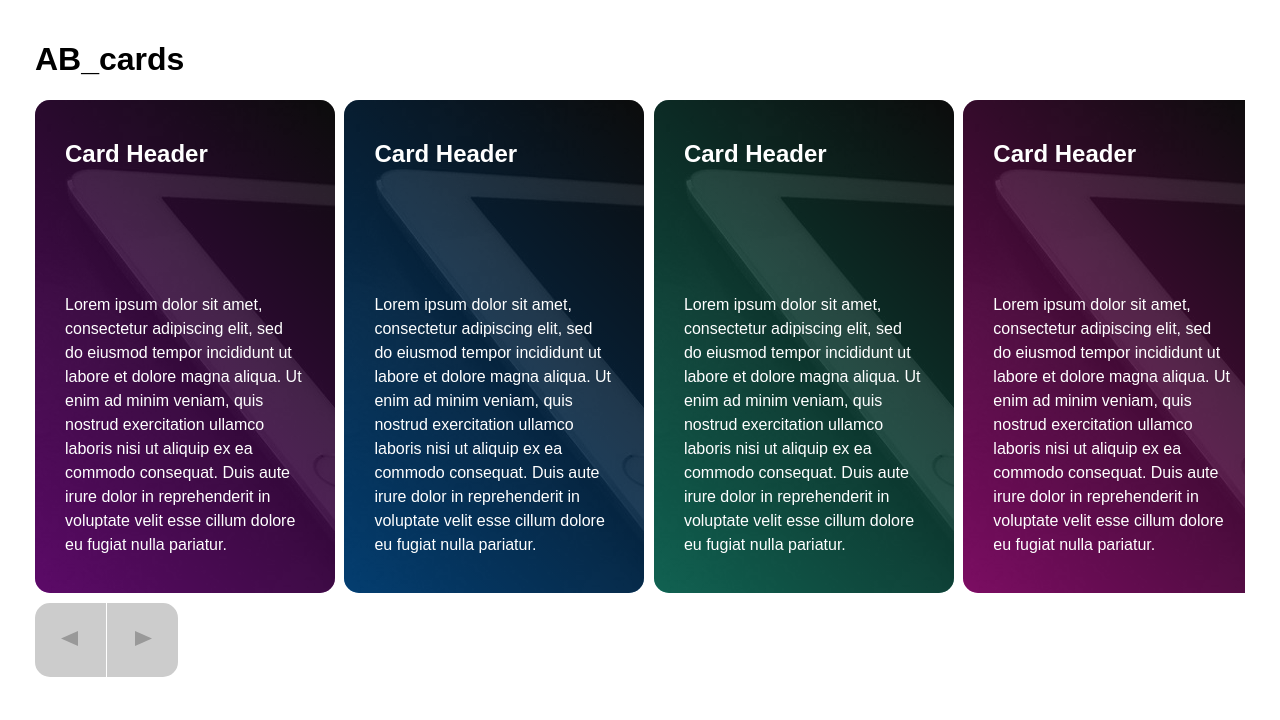
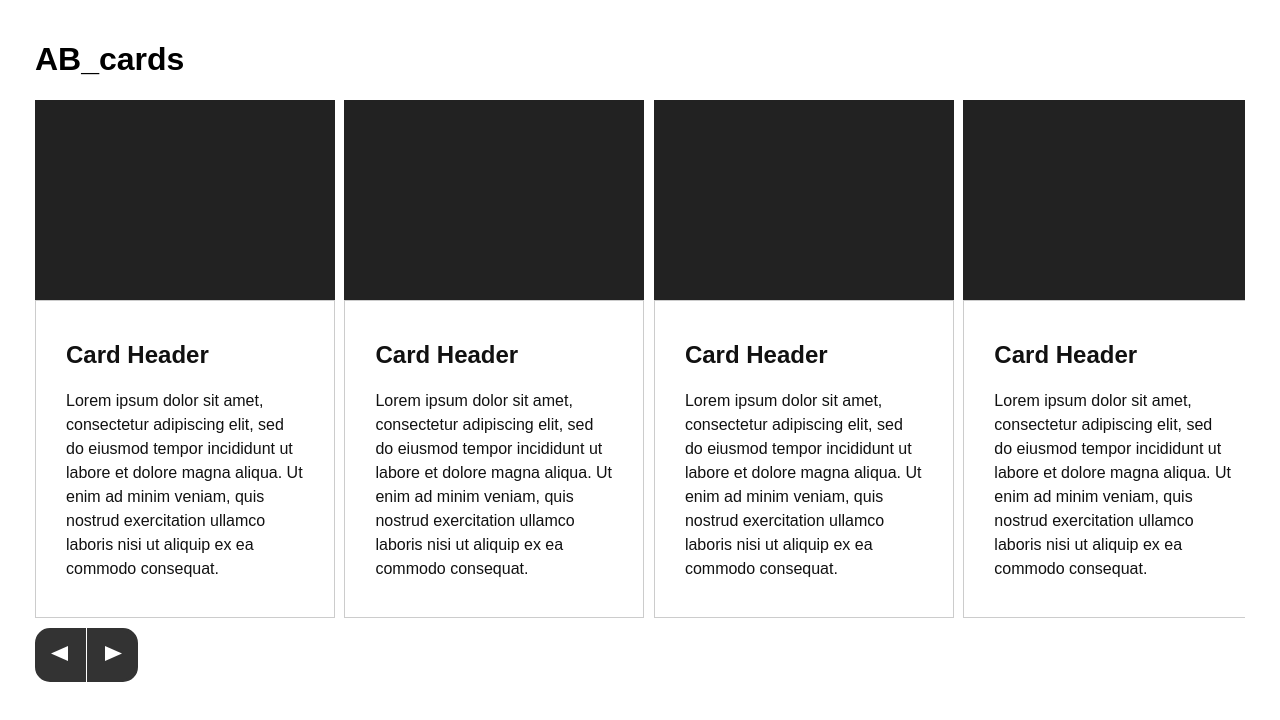
Before and after one commit to andybeckmann/AB_cards, a website: page demo.html in a window 1280 px wide. Drawn offline with Linux system fonts and the light colour scheme.

Commit message:
Apply new style

```diff
--- a/demo.html
+++ b/demo.html
@@ -17,81 +17,77 @@
                 <ul id="card-list">
                     <li>
                         <div class="item">
-                            <h2 class="card-header">Card Header</h2>
-                            <p>Lorem ipsum dolor sit amet, consectetur adipiscing elit, sed do eiusmod tempor incididunt ut labore et dolore magna aliqua. Ut enim ad minim veniam, quis nostrud exercitation ullamco laboris nisi ut aliquip ex ea commodo consequat. Duis aute irure dolor in reprehenderit in voluptate velit esse cillum dolore eu fugiat nulla pariatur.</p>
-                            <div class="card-background-image"></div>
+                            <div class="item-header"></div>
+                            <div class="item-details">
+                                <a href="#"><h2 class="card-header">Card Header</h2></a>
+                                <p>Lorem ipsum dolor sit amet, consectetur adipiscing elit, sed do eiusmod tempor incididunt ut labore et dolore magna aliqua. Ut enim ad minim veniam, quis nostrud exercitation ullamco laboris nisi ut aliquip ex ea commodo consequat.</p>
+                            </div>
                         </div>
                     </li>
                     <li>
                         <div class="item">
-                            <h2 class="card-header">Card Header</h2>
-                            <p>Lorem ipsum dolor sit amet, consectetur adipiscing elit, sed do eiusmod tempor incididunt ut labore et dolore magna aliqua. Ut enim ad minim veniam, quis nostrud exercitation ullamco laboris nisi ut aliquip ex ea commodo consequat. Duis aute irure dolor in reprehenderit in voluptate velit esse cillum dolore eu fugiat nulla pariatur.</p>
-                            <div class="card-background-image"></div>
+                            <div class="item-header"></div>
+                            <div class="item-details">
+                                <a href="#"><h2 class="card-header">Card Header</h2></a>
+                                <p>Lorem ipsum dolor sit amet, consectetur adipiscing elit, sed do eiusmod tempor incididunt ut labore et dolore magna aliqua. Ut enim ad minim veniam, quis nostrud exercitation ullamco laboris nisi ut aliquip ex ea commodo consequat.</p>
+                            </div>
                         </div>
                     </li>
                     <li>
                         <div class="item">
-                            <h2 class="card-header">Card Header</h2>
-                            <p>Lorem ipsum dolor sit amet, consectetur adipiscing elit, sed do eiusmod tempor incididunt ut labore et dolore magna aliqua. Ut enim ad minim veniam, quis nostrud exercitation ullamco laboris nisi ut aliquip ex ea commodo consequat. Duis aute irure dolor in reprehenderit in voluptate velit esse cillum dolore eu fugiat nulla pariatur.</p>
-                            <div class="card-background-image"></div>
+                            <div class="item-header"></div>
+                            <div class="item-details">
+                                <a href="#"><h2 class="card-header">Card Header</h2></a>
+                                <p>Lorem ipsum dolor sit amet, consectetur adipiscing elit, sed do eiusmod tempor incididunt ut labore et dolore magna aliqua. Ut enim ad minim veniam, quis nostrud exercitation ullamco laboris nisi ut aliquip ex ea commodo consequat.</p>
+                            </div>
                         </div>
                     </li>
                     <li>
                         <div class="item">
-                            <h2 class="card-header">Card Header</h2>
-                            <p>Lorem ipsum dolor sit amet, consectetur adipiscing elit, sed do eiusmod tempor incididunt ut labore et dolore magna aliqua. Ut enim ad minim veniam, quis nostrud exercitation ullamco laboris nisi ut aliquip ex ea commodo consequat. Duis aute irure dolor in reprehenderit in voluptate velit esse cillum dolore eu fugiat nulla pariatur.</p>
-                            <div class="card-background-image"></div>
+                            <div class="item-header"></div>
+                            <div class="item-details">
+                                <a href="#"><h2 class="card-header">Card Header</h2></a>
+                                <p>Lorem ipsum dolor sit amet, consectetur adipiscing elit, sed do eiusmod tempor incididunt ut labore et dolore magna aliqua. Ut enim ad minim veniam, quis nostrud exercitation ullamco laboris nisi ut aliquip ex ea commodo consequat.</p>
+                            </div>
                         </div>
                     </li>
                     <li>
                         <div class="item">
-                            <h2 class="card-header">Card Header</h2>
-                            <p>Lorem ipsum dolor sit amet, consectetur adipiscing elit, sed do eiusmod tempor incididunt ut labore et dolore magna aliqua. Ut enim ad minim veniam, quis nostrud exercitation ullamco laboris nisi ut aliquip ex ea commodo consequat. Duis aute irure dolor in reprehenderit in voluptate velit esse cillum dolore eu fugiat nulla pariatur.</p>
-                            <div class="card-background-image"></div>
+                            <div class="item-header"></div>
+                            <div class="item-details">
+                                <a href="#"><h2 class="card-header">Card Header</h2></a>
+                                <p>Lorem ipsum dolor sit amet, consectetur adipiscing elit, sed do eiusmod tempor incididunt ut labore et dolore magna aliqua. Ut enim ad minim veniam, quis nostrud exercitation ullamco laboris nisi ut aliquip ex ea commodo consequat.</p>
+                            </div>
                         </div>
                     </li>
                     <li>
                         <div class="item">
-                            <h2 class="card-header">Card Header</h2>
-                            <p>Lorem ipsum dolor sit amet, consectetur adipiscing elit, sed do eiusmod tempor incididunt ut labore et dolore magna aliqua. Ut enim ad minim veniam, quis nostrud exercitation ullamco laboris nisi ut aliquip ex ea commodo consequat. Duis aute irure dolor in reprehenderit in voluptate velit esse cillum dolore eu fugiat nulla pariatur.</p>
-                            <div class="card-background-image"></div>
+                            <div class="item-header"></div>
+                            <div class="item-details">
+                                <a href="#"><h2 class="card-header">Card Header</h2></a>
+                                <p>Lorem ipsum dolor sit amet, consectetur adipiscing elit, sed do eiusmod tempor incididunt ut labore et dolore magna aliqua. Ut enim ad minim veniam, quis nostrud exercitation ullamco laboris nisi ut aliquip ex ea commodo consequat.</p>
+                            </div>
                         </div>
                     </li>
                     <li>
                         <div class="item">
-                            <h2 class="card-header">Card Header</h2>
-                            <p>Lorem ipsum dolor sit amet, consectetur adipiscing elit, sed do eiusmod tempor incididunt ut labore et dolore magna aliqua. Ut enim ad minim veniam, quis nostrud exercitation ullamco laboris nisi ut aliquip ex ea commodo consequat. Duis aute irure dolor in reprehenderit in voluptate velit esse cillum dolore eu fugiat nulla pariatur.</p>
-                            <div class="card-background-image"></div>
+                            <div class="item-header"></div>
+                            <div class="item-details">
+                                <a href="#"><h2 class="card-header">Card Header</h2></a>
+                                <p>Lorem ipsum dolor sit amet, consectetur adipiscing elit, sed do eiusmod tempor incididunt ut labore et dolore magna aliqua. Ut enim ad minim veniam, quis nostrud exercitation ullamco laboris nisi ut aliquip ex ea commodo consequat.</p>
+                            </div>
                         </div>
                     </li>
                     <li>
                         <div class="item">
-                            <h2 class="card-header">Card Header</h2>
-                            <p>Lorem ipsum dolor sit amet, consectetur adipiscing elit, sed do eiusmod tempor incididunt ut labore et dolore magna aliqua. Ut enim ad minim veniam, quis nostrud exercitation ullamco laboris nisi ut aliquip ex ea commodo consequat. Duis aute irure dolor in reprehenderit in voluptate velit esse cillum dolore eu fugiat nulla pariatur.</p>
-                            <div class="card-background-image"></div>
+                            <div class="item-header"></div>
+                            <div class="item-details">
+                                <a href="#"><h2 class="card-header">Card Header</h2></a>
+                                <p>Lorem ipsum dolor sit amet, consectetur adipiscing elit, sed do eiusmod tempor incididunt ut labore et dolore magna aliqua. Ut enim ad minim veniam, quis nostrud exercitation ullamco laboris nisi ut aliquip ex ea commodo consequat.</p>
+                            </div>
                         </div>
                     </li>
-                    <li>
-                        <div class="item">
-                            <h2 class="card-header">Card Header</h2>
-                            <p>Lorem ipsum dolor sit amet, consectetur adipiscing elit, sed do eiusmod tempor incididunt ut labore et dolore magna aliqua. Ut enim ad minim veniam, quis nostrud exercitation ullamco laboris nisi ut aliquip ex ea commodo consequat. Duis aute irure dolor in reprehenderit in voluptate velit esse cillum dolore eu fugiat nulla pariatur.</p>
-                            <div class="card-background-image"></div>
-                        </div>
-                    </li>
-                    <li>
-                        <div class="item">
-                            <h2 class="card-header">Card Header</h2>
-                            <p>Lorem ipsum dolor sit amet, consectetur adipiscing elit, sed do eiusmod tempor incididunt ut labore et dolore magna aliqua. Ut enim ad minim veniam, quis nostrud exercitation ullamco laboris nisi ut aliquip ex ea commodo consequat. Duis aute irure dolor in reprehenderit in voluptate velit esse cillum dolore eu fugiat nulla pariatur.</p>
-                            <div class="card-background-image"></div>
-                        </div>
-                    </li>
-                    <li>
-                        <div class="item">
-                            <h2 class="card-header">Card Header</h2>
-                            <p>Lorem ipsum dolor sit amet, consectetur adipiscing elit, sed do eiusmod tempor incididunt ut labore et dolore magna aliqua. Ut enim ad minim veniam, quis nostrud exercitation ullamco laboris nisi ut aliquip ex ea commodo consequat. Duis aute irure dolor in reprehenderit in voluptate velit esse cillum dolore eu fugiat nulla pariatur.</p>
-                            <div class="card-background-image"></div>
-                        </div>
-                    </li>
+
                 </ul>
                 <div class="card-navigation-wrapper">
                     <button id="card-navigation-button-previous">
--- a/scss/components/_AB_cards.scss
+++ b/scss/components/_AB_cards.scss
@@ -2,8 +2,6 @@
  * AB_cards
  * version: 1.0.0
  */
-
-@use 'AB_colors' as colors;
 
 .card-list-wrapper {
 	width: 100%;
@@ -15,7 +13,6 @@
 		margin: 0;
 		padding: 0;
 		position: relative;
-		min-height: 450px;
 		overflow-x: scroll;
 		white-space: nowrap;
 
@@ -30,20 +27,31 @@
 
 			.item {
 				display: inline-block;
-				min-height: 450px;
 				width: 300px;
 				margin-right: 5px;
-				border-radius: 15px;
+				position: relative;
+				white-space: initial;
+
+				.item-header {
+					background: #222;
+					min-height: 200px;
+					width: 100%;
+				}
+
+				.item-details {
 					padding: 20px 30px;
-				background: #333;
-				color: #fff;
-				white-space: initial;
+					background: #fff;
+					color: #111;
+					border: 1px solid #ccc;
 					position: relative;
 
+					a {
+						text-decoration: none;
+					}
+
 					h2.card-header {
-					margin-bottom: 125px;
 						position: relative;
-					z-index: 2;
+						color: #111;
 					}
 
 					p {
@@ -52,54 +60,7 @@
 						position: relative;
 						z-index: 2;
 					}
-
-				.card-background-image {
-				    position: absolute;
-				    width: 100%;
-				    height: 100%;
-				    top: 0;
-				    left: 0;
-				    background: url(../images/background.jpg);
-				    border-radius: 15px;
-				    opacity: 0.5;
-				    z-index: 1;
 				}
-			}
-		}
-
-		li:nth-of-type(1n) {
-			.item {
-				background: linear-gradient(45deg, colors.$purple, #121212);
-			}
-		}
-
-		li:nth-of-type(2n) {
-			.item {
-				background: linear-gradient(45deg, colors.$blue, #121212);
-			}
-		}
-
-		li:nth-of-type(3n) {
-			.item {
-				background: linear-gradient(45deg, colors.$teal, #121212);
-			}
-		}
-
-		li:nth-of-type(4n) {
-			.item {
-				background: linear-gradient(45deg, colors.$fuchsia, #121212);
-			}
-		}
-
-		li:nth-of-type(5n) {
-			.item {
-				background: linear-gradient(45deg, colors.$green, #121212);
-			}
-		}
-
-		li:nth-of-type(6n) {
-			.item {
-				background: linear-gradient(45deg, colors.$orange, #121212);
 			}
 		}
 	}
@@ -111,23 +72,24 @@
 		button {
 			-webkit-appearance: none;
 			appearance: none;
-			padding: 20px;
+			padding: 10px;
 			margin: 0;
-			background: #ccc;
+			background: #333;
 			color: #fff;
 			border: none;
 			border-radius: 15px 0 0 15px;
 			display: block;
 			box-sizing: border-box;
-			border: 3px solid #ccc;
+			border: 3px solid #333;
+			cursor: pointer;
 
 			&:focus {
 				outline: none;
-				border: 3px solid #999;
+				border: 3px solid #333;
 			}
 
 			svg.triangle {
-			  fill: #999;
+			  fill: #fff;
 			  transform: rotate(90deg);
 			  max-width: 25px;
 			  max-height: 25px;
@@ -139,11 +101,11 @@
 		}
 
 		button:active {
-			background: colors.$green;
-			border: 3px solid colors.$green;
+			background: #fff;
+			color: #111;
 
 			svg.triangle {
-				fill: #fff;
+				fill: #111;
 			}
 		}
 
```
Also changed, not shown: scss/components/_AB_colors.scss (deleted, +0 -14 lines), css/main.css, css/production.css, images/background.jpg (deleted). Lines whose indentation alone changed are shown as unchanged.
